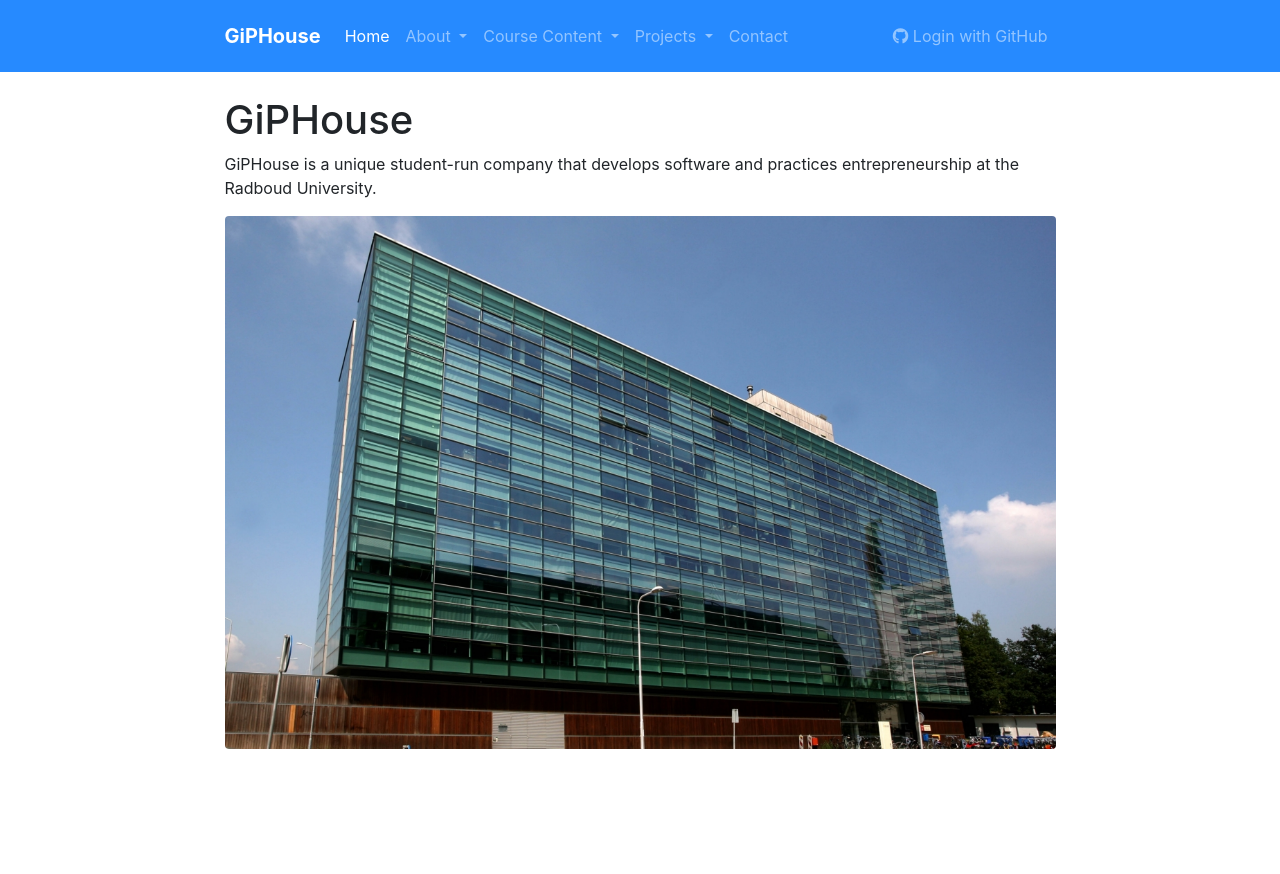
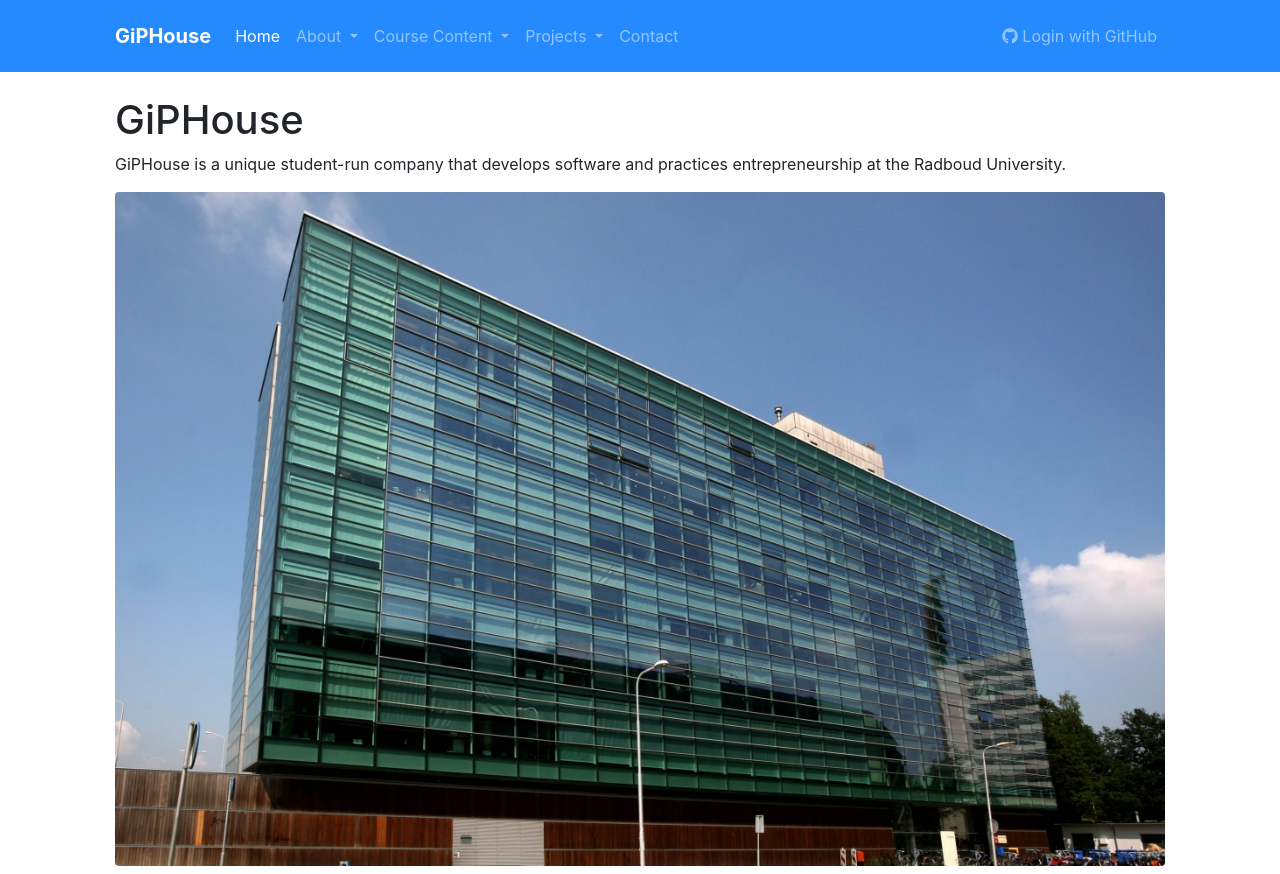
Before and after one commit to GiPHouse/Website, a Django app: page / in a window 1280 px wide. Before the commit the page ends 749 px from the top, so only its background shows below. Run offline with Django 3.2, Linux system fonts and the light colour scheme; data that the repository does not hold is empty; style sheets or scripts are compiled from the project's sources; parts of the project's set-up code (start-up, migrations or seed data) failed here and were passed over; some libraries are stand-ins or nearby versions.

Commit message:
Fixed header & content width (#220)

```diff
--- a/website/giphousewebsite/static/scss/main.scss
+++ b/website/giphousewebsite/static/scss/main.scss
@@ -6,9 +6,9 @@
 // Variable overrides
 $container-max-widths: (
   sm: 540px,
-  md: 720px,
   lg: 860px,
-  xl: 861px
+  xl: 861px,
+  md: 1080px
 );
 
 $primary: #268AFF;
```
